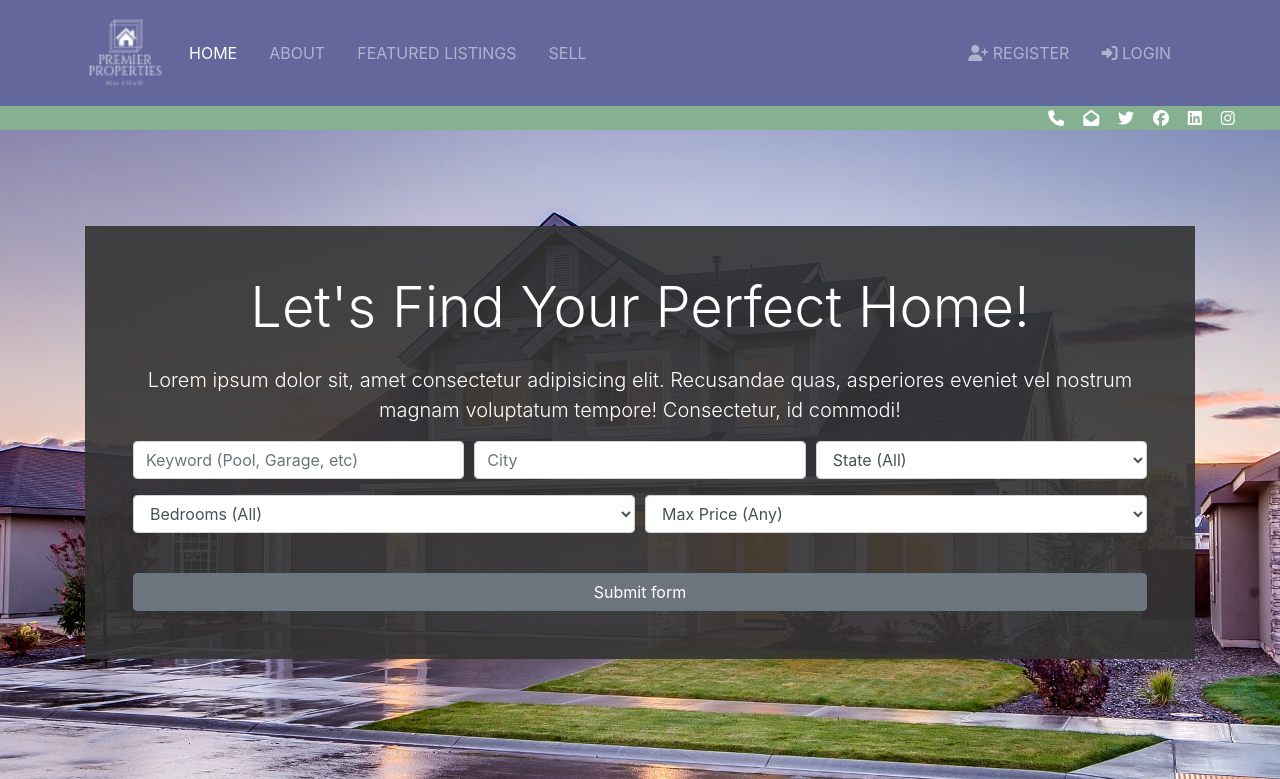
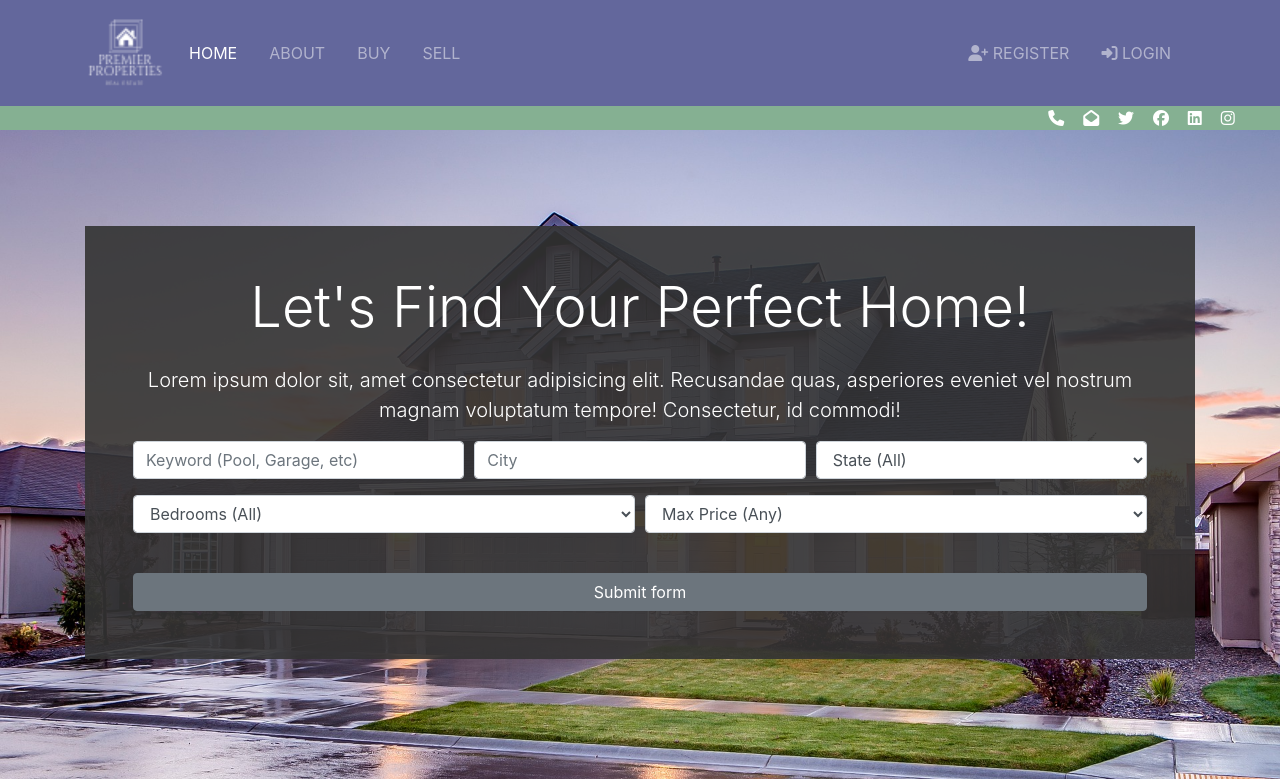
Before and after one commit to RedSnip8/Premier_Properties, a Django app: page / in a window 1280 px wide. Shown: the top 779 px of the page. Run offline with Django 3.2, Linux system fonts and the light colour scheme; some libraries are stand-ins or nearby versions.

Commit message:
_NavBar 1.2
Navbare updated for design adjustemtns per project needs

```diff
--- a/templates/partials/_navbar.html
+++ b/templates/partials/_navbar.html
@@ -18,7 +18,7 @@
         </li>
         <li {% if 'listings' in request.path %} class="nav-item active mr-3" {% else %} class="nav-item mr-3"
           {%  endif %}>
-          <a class="nav-link" href="#">Featured Listings</a>
+          <a class="nav-link" href="#">Buy</a>
         </li>
         <li {% if 'sell' in request.path %} class="nav-item active mr-3" {% else %} class="nav-item mr-3" {%  endif %}>
           <a class="nav-link" href="{% url 'sell' %}">Sell</a>
```
